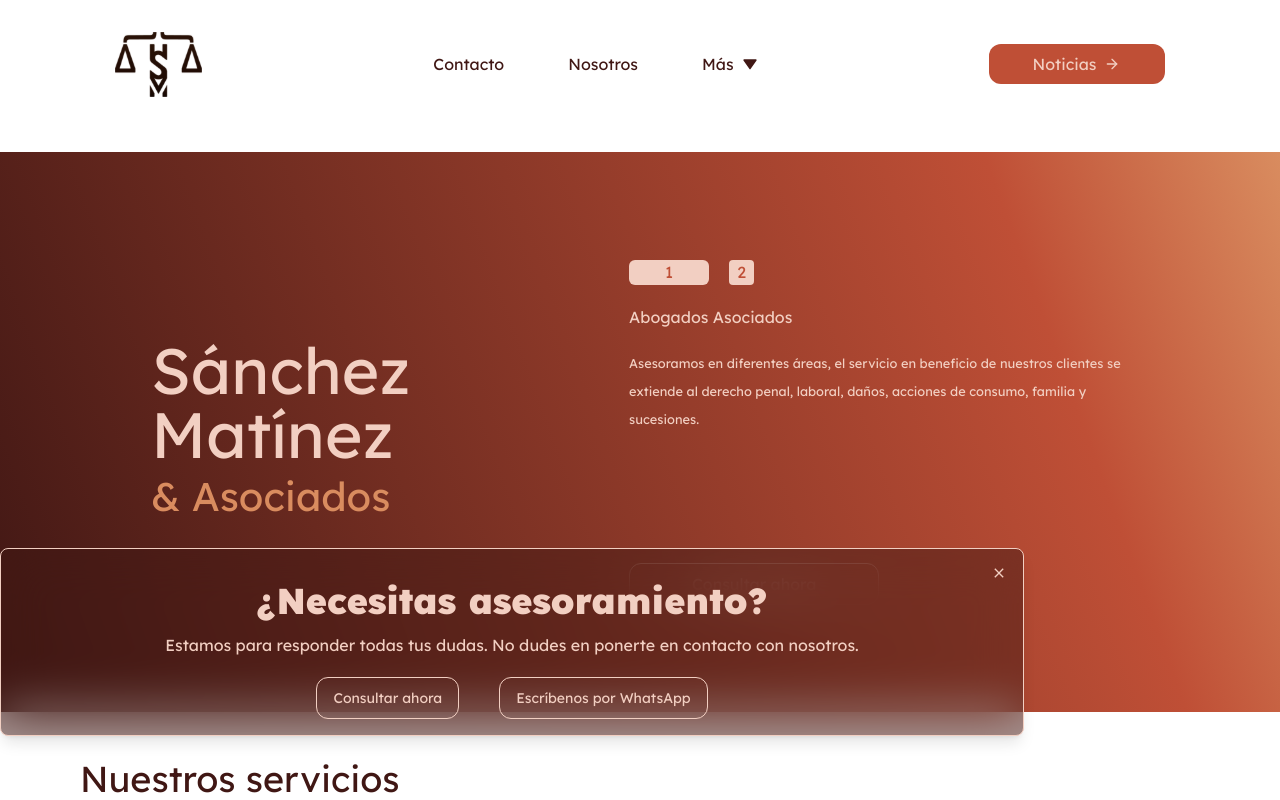
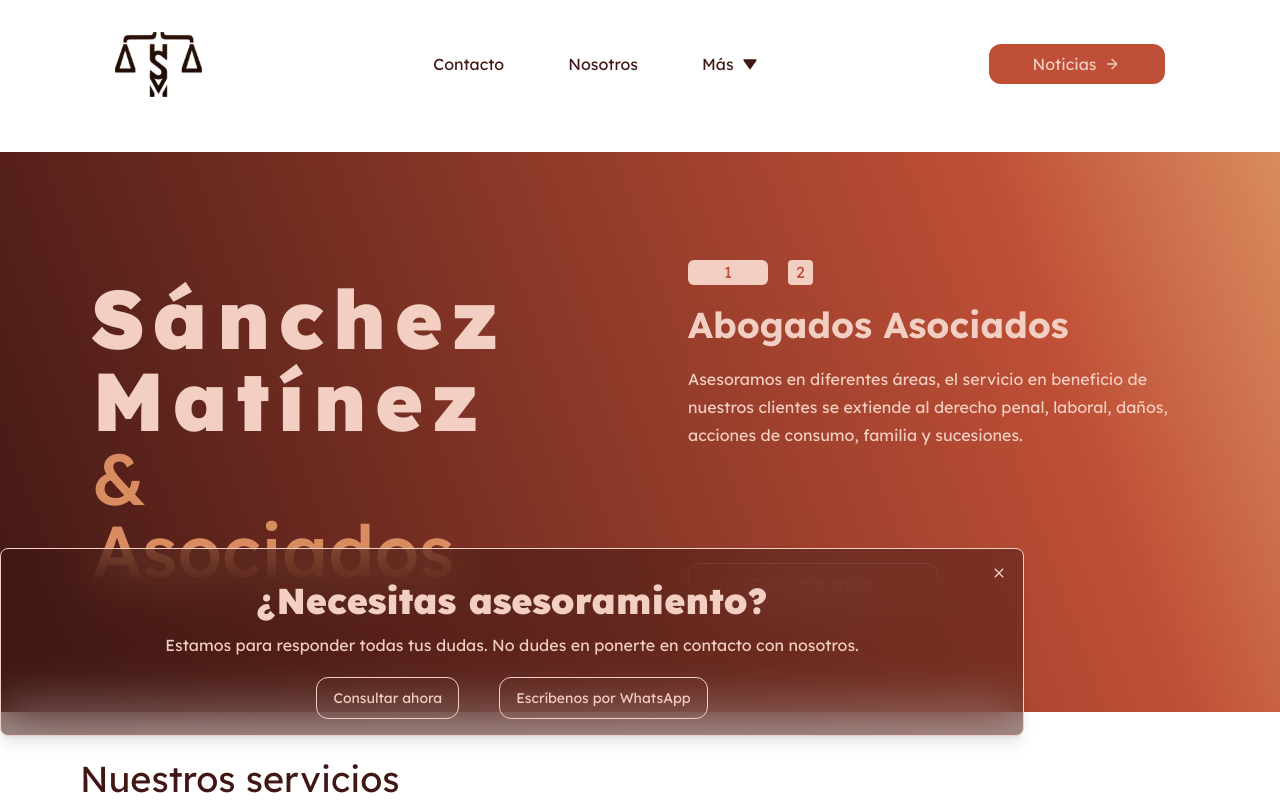
Before and after one commit to cajimenez96/sanchez-martinez, a React (Vite) app: page / in a window 1280 px wide. Shown: the top 800 px of the page. Built offline with nearby package versions, Linux system fonts and the light colour scheme.

Commit message:
Fix hero

```diff
--- /dev/null
+++ b/src/components/Text/index.tsx
@@ -0,0 +1,16 @@
+import React from "react";
+
+interface TextProps {
+  children: React.ReactNode;
+  className?: string;
+}
+
+const Text = ({children, className}: TextProps) => {
+  return (
+    <p className={`text-crema text-base font-normal ${className}`}>
+      {children}
+    </p>
+  )
+};
+
+export default Text;
--- a/src/pages/Home/index.tsx
+++ b/src/pages/Home/index.tsx
@@ -11,6 +11,7 @@ import Section from "../../components/Section";
 import NoticeCard from "../../components/NoticeCard";
 import Carousel from "../../components/Carousel";
 import Modal from "../../components/Modal";
+import Text from "../../components/Text";
 
 const Home = () => {
   const [selectedValue, setSelectedValue] = useState<number>(1);
@@ -24,12 +25,12 @@ const Home = () => {
     return (
       <div className="min-h-[300px] flex flex-col h-full justify-between items-center md:items-start">
         <div>
-          <Heading level={4} className="whitespace-break-spaces text-[1.5rem] text-base mb-5">
+          <Heading level={4} className="mb-5 whitespace-break-spaces font-bold text-lg md:text-4xl">
             {data?.title}
             </Heading>
-            <Heading level={4} className="whitespace-break-spaces text-[.8em] leading-7">
+            <Text className="font-normal text-base leading-7">
               {data?.description}
-            </Heading>
+            </Text>
         </div>
         <div className="w-[250px]">
           <Button link href={data?.path} buttonStyle="outline">
@@ -44,17 +45,26 @@ const Home = () => {
     <>
       <Container className="p-3 py-10 md:py-0 mt-0 flex flex-col md:flex-row justify-evenly items-center md:items-start gap-y-10 md:gap-0 min-h-[70vh]">
 
-        <Section className="my-auto flex flex-col">
-          <Heading level={1} className="whitespace-break-spaces text-[4rem] leading-none">
-            {hero.title +"\n" + hero.title2}
+        <Section className="my-auto flex flex-col items-start leading-[2.8rem] md:leading-none">
+
+          <Heading level={1} className="font-black text-[40px] md:text-[82px] md:tracking-[8px]">
+            {hero.title}
           </Heading>
-          <Heading level={2} className="text-mapuche text-[2.5rem]">
+
+          <Heading level={1} className="font-black text-[40px] md:text-[82px] md:tracking-[8px]">
+            {hero.title2}
+          </Heading>
+
+          <Heading level={3} className="text-mapuche font-medium text-3xl md:text-7xl">
             {hero.subtitle}
           </Heading>
+
         </Section>
 
-        <Section className="max-w-[500px] mx-10 my-auto flex flex-col items-center md:items-start">
-          <Switch selectedValue={selectedValue} handleClick={handleCheckboxChange} />
+        <Section className="w-3/4 md:max-w-[500px] mx-10 my-auto flex flex-col items-center md:items-start">
+          <div className="w-full">
+            <Switch selectedValue={selectedValue} handleClick={handleCheckboxChange} />
+          </div>
           {handleSelect()}
         </Section>
       </Container>
```
